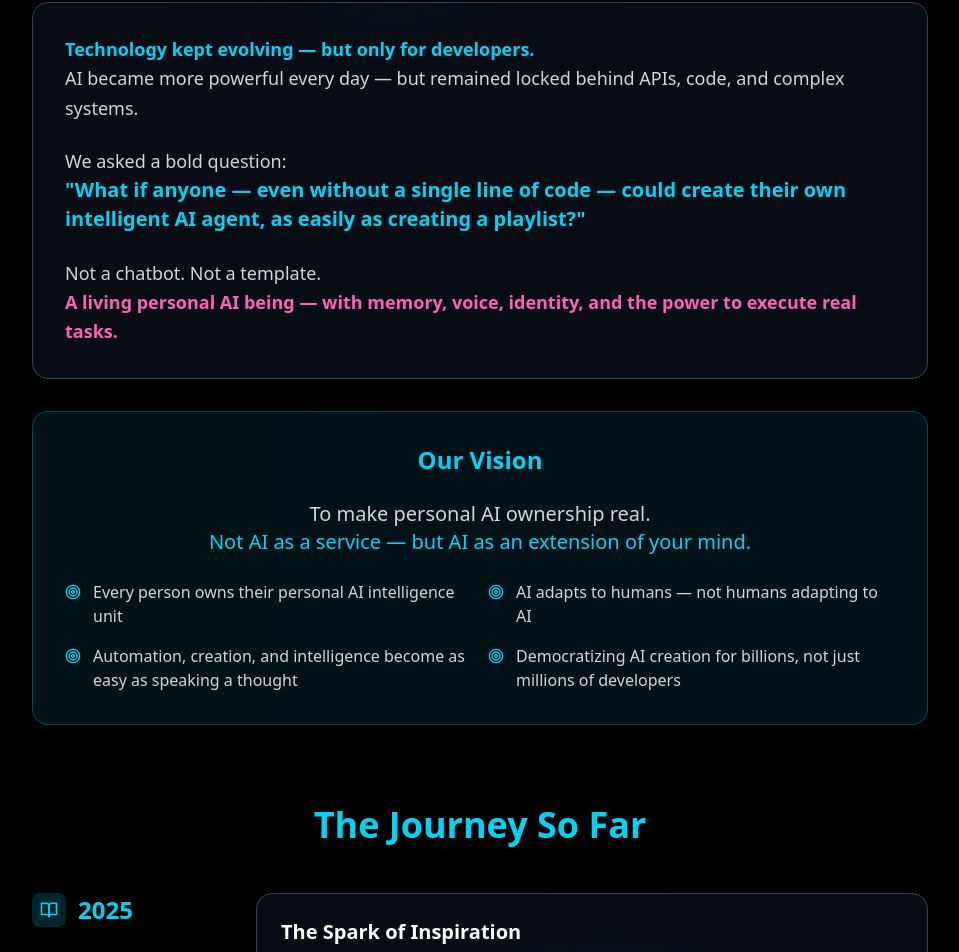
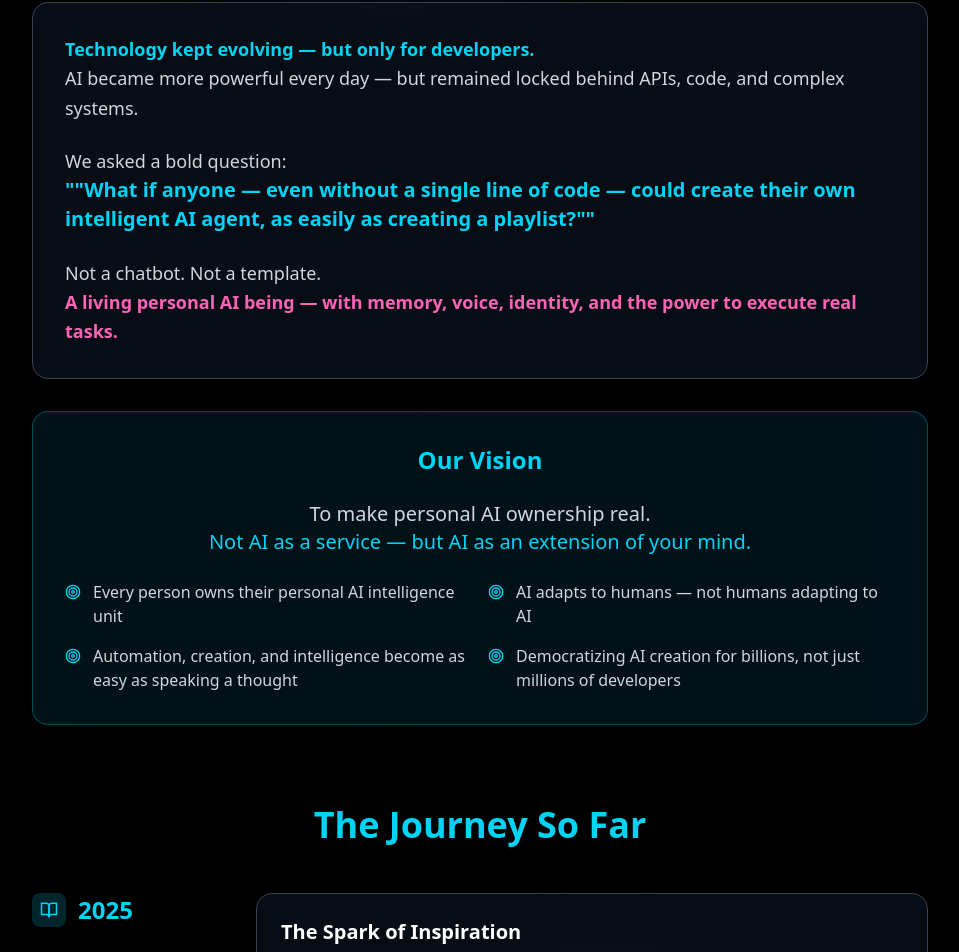
Before and after one commit to 201Harsh/RAVX-OS, a Next.js app in the folder client/: page /about in a window 1280 px wide. Shown: the part 1248-2200 px from the top of the page, without its empty margins (160-1119 px from the left). Built offline with nearby package versions, Linux system fonts and the light colour scheme.

Commit message:
Fixed Code For Production

```diff
--- a/client/app/Features/page.tsx
+++ b/client/app/Features/page.tsx
@@ -16,7 +16,6 @@ import {
   FiGlobe,
   FiActivity,
 } from "react-icons/fi";
-import { useRouter } from "next/navigation";
 import { FaBrain } from "react-icons/fa";
 import LandingHeader from "../components/Welcome Page/LandingHeader";
 import Link from "next/link";
@@ -41,7 +40,6 @@ interface Feature {
 }
 
 const RAVXOSFeatures: React.FC = () => {
-  const navigate = useRouter();
   const [ActiveCategory, setActiveCategory] = useState<string>("all");
   const [selectedFeature, setSelectedFeature] = useState<Feature | null>(null);
 
--- a/client/app/about/page.tsx
+++ b/client/app/about/page.tsx
@@ -2,7 +2,6 @@
 import React from "react";
 import { motion } from "framer-motion";
 import {
-  FiUser,
   FiCode,
   FiCpu,
   FiZap,
@@ -175,7 +174,7 @@ const AboutRAVXOS: React.FC = () => {
               About RAVX OS
             </h1>
             <p className="text-gray-400 mt-2">
-              The Story Behind the World's First Personal AI Operating System
+              The Story Behind the World&apos;s First Personal AI Operating System
             </p>
           </div>
           <div className="w-24"></div>
@@ -372,9 +371,9 @@ const AboutRAVXOS: React.FC = () => {
                 We asked a bold question:
                 <br />
                 <span className="text-cyan-400 text-xl font-semibold">
-                  "What if anyone — even without a single line of code — could
+                  &quot;"What if anyone — even without a single line of code — could
                   create their own intelligent AI agent, as easily as creating a
-                  playlist?"
+                  playlist?"&quot;
                 </span>
               </p>
 
@@ -528,7 +527,7 @@ const AboutRAVXOS: React.FC = () => {
             {new Date().getFullYear()}
           </p>
           <p className="text-gray-400 text-sm mt-2">
-            The future of personal AI is here, and it's for everyone.
+            The future of personal AI is here, and it&apos;s for everyone.
           </p>
         </motion.footer>
       </div>
```
